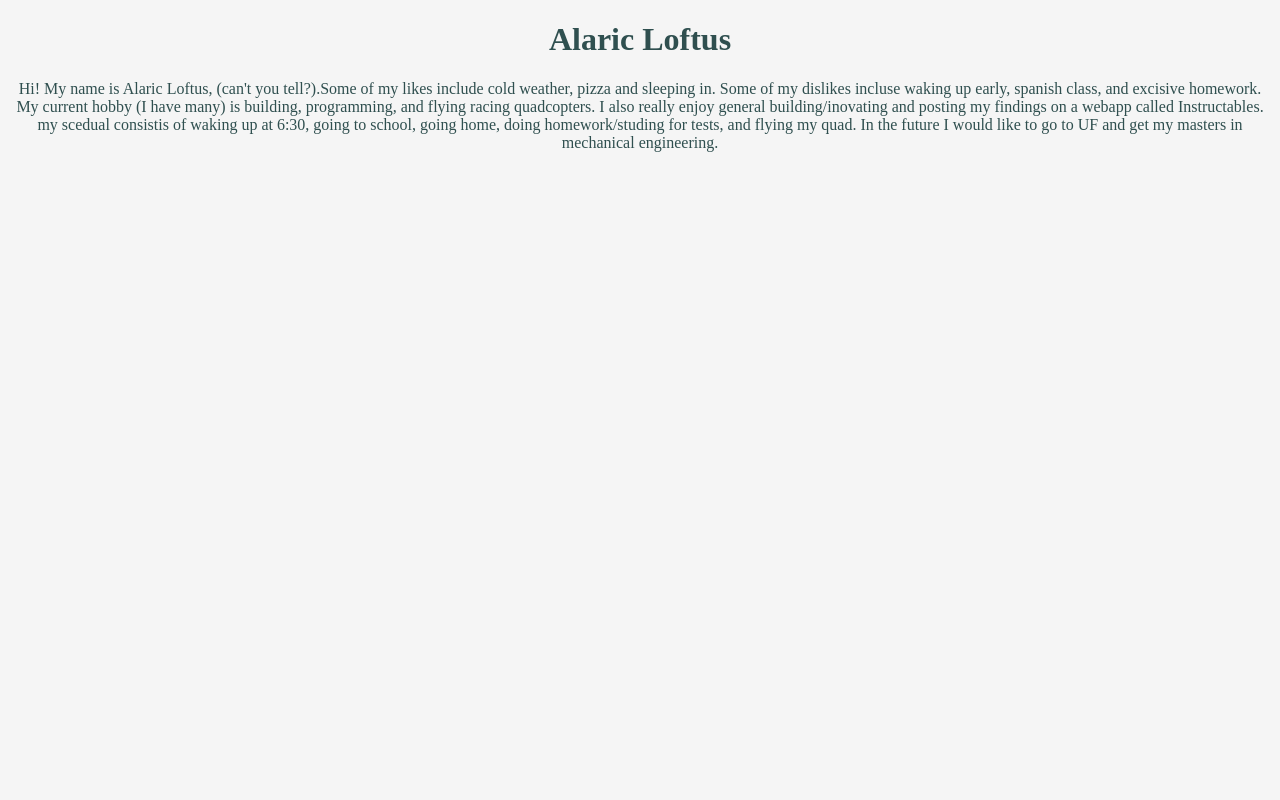
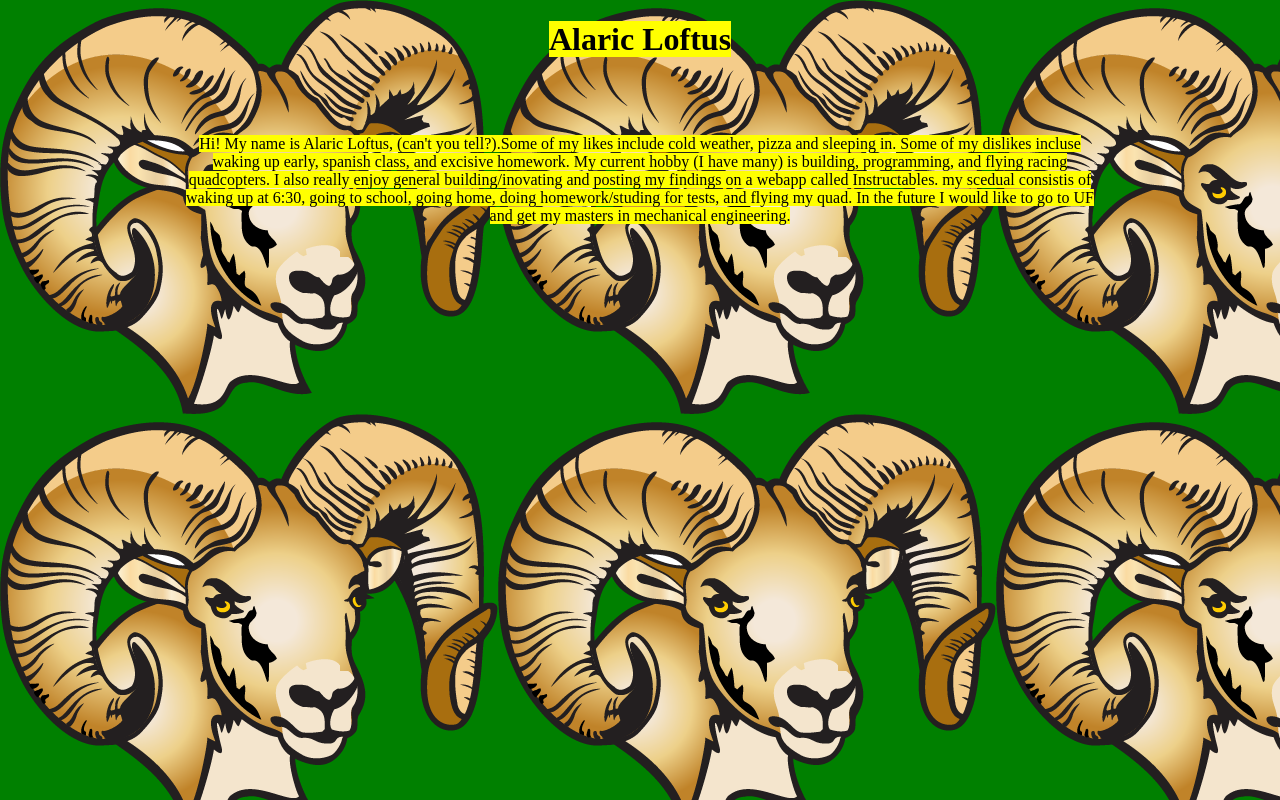
Before and after one commit to iiwasaki/EHS-Web-Programming, a plain HTML site: page Alaric_Loftus/about.html in a window 1280 px wide. Drawn offline with Linux system fonts and the light colour scheme.

Commit message:
about me

```diff
--- a/Alaric_Loftus/about.html
+++ b/Alaric_Loftus/about.html
@@ -2,21 +2,30 @@
 <html lang="en">
 <head>
     <meta charset="UTF-8">
-    <title>ALaric Loftus</title>
+    <title><mark>ALaric Loftus</mark></title>
 </head>
+
+
 
   <style>
     body{
-    color:darkslategrey;
-    background-color:whitesmoke;
+    color:tomato;
+    background-color:green;
+        background-image: url(https://github.com/iiwasaki/EHS-Web-Programming/blob/master/Sep15/EHSRam.png?raw=true)
     }
 
+      p.ex {
+    margin-top: 77px;
+    margin-bottom: 177px;
+    margin-right: 177px;
+    margin-left: 177px;
+}
   </style>
 
 <body>
-    <center><h1>Alaric Loftus</h1></center>
+    <center><h1><mark>Alaric Loftus</mark></h1></center>
 
-    <center><h7>Hi! My name is Alaric Loftus, (can't you tell?).Some of my likes include cold weather, pizza and sleeping in. Some of my dislikes incluse waking up early, spanish class, and excisive homework. My current hobby (I have many) is building, programming, and flying racing quadcopters. I also really enjoy general building/inovating and posting my findings on a webapp called Instructables. my scedual consistis of waking up at 6:30, going to school, going home, doing homework/studing for tests, and flying my quad. In the future I would like to go to UF and get my masters in mechanical engineering.   </h7></center>
+    <center><p class="ex"><mark>Hi! My name is Alaric Loftus, (can't you tell?).Some of my likes include cold weather, pizza and sleeping in. Some of my dislikes incluse waking up early, spanish class, and excisive homework. My current hobby (I have many) is building, programming, and flying racing quadcopters. I also really enjoy general building/inovating and posting my findings on a webapp called Instructables. my scedual consistis of waking up at 6:30, going to school, going home, doing homework/studing for tests, and flying my quad. In the future I would like to go to UF and get my masters in mechanical engineering.</mark></p></center>
 
 
 </body>
```
